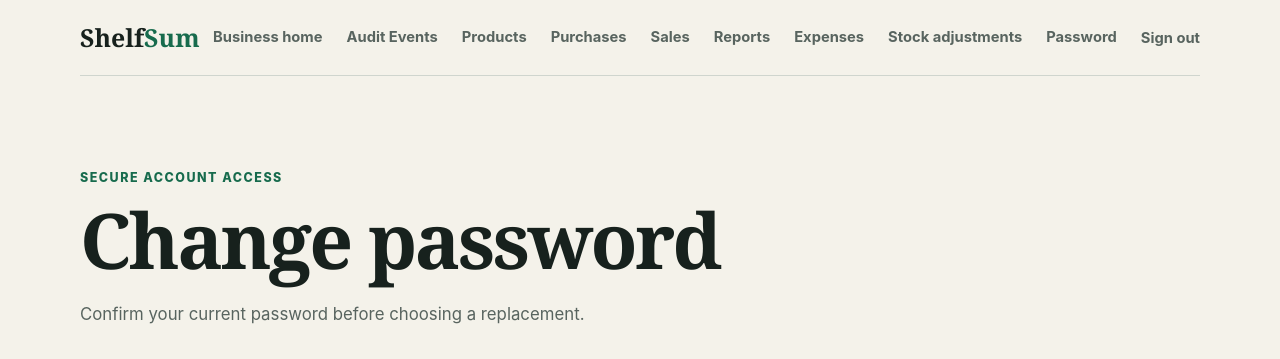
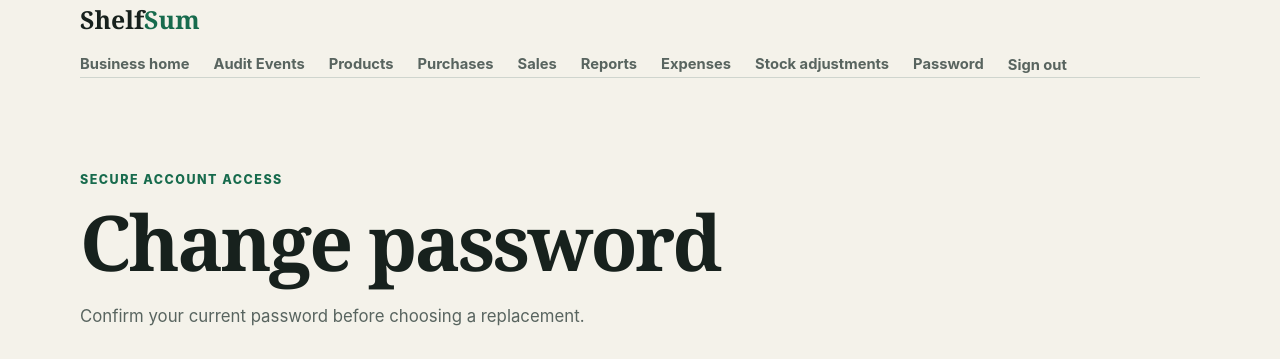
Before and after one commit to Lordt0m/shelfsum, a Django app: page /auth/password/change/ in a window 1280 px wide. Shown: the top 359 px of the page. Run offline with Django 5.2, Linux system fonts and the light colour scheme; the visitor is signed in with stand-in values (Sample User, id 1).

Commit message:
fix: prevent horizontal overflow in authenticated navigation at 768px

```diff
--- a/static/css/site.css
+++ b/static/css/site.css
@@ -41,6 +41,8 @@ footer {
   display: flex;
   align-items: center;
   justify-content: space-between;
+  flex-wrap: wrap;
+  gap: 12px 24px;
   min-height: 76px;
   border-bottom: 1px solid var(--line);
 }
@@ -59,7 +61,8 @@ footer {
 nav {
   align-items: center;
   display: flex;
-  gap: 24px;
+  flex-wrap: wrap;
+  gap: 12px 24px;
 }
 
 nav a {
@@ -583,7 +586,7 @@ footer p {
   text-transform: uppercase;
 }
 
-@media (max-width: 720px) {
+@media (max-width: 768px) {
   .site-header,
   main,
   footer {
```
Also changed, not shown: .scratch/finance-inventory/issues/13-ship-the-public-evidence.md, README.md.
